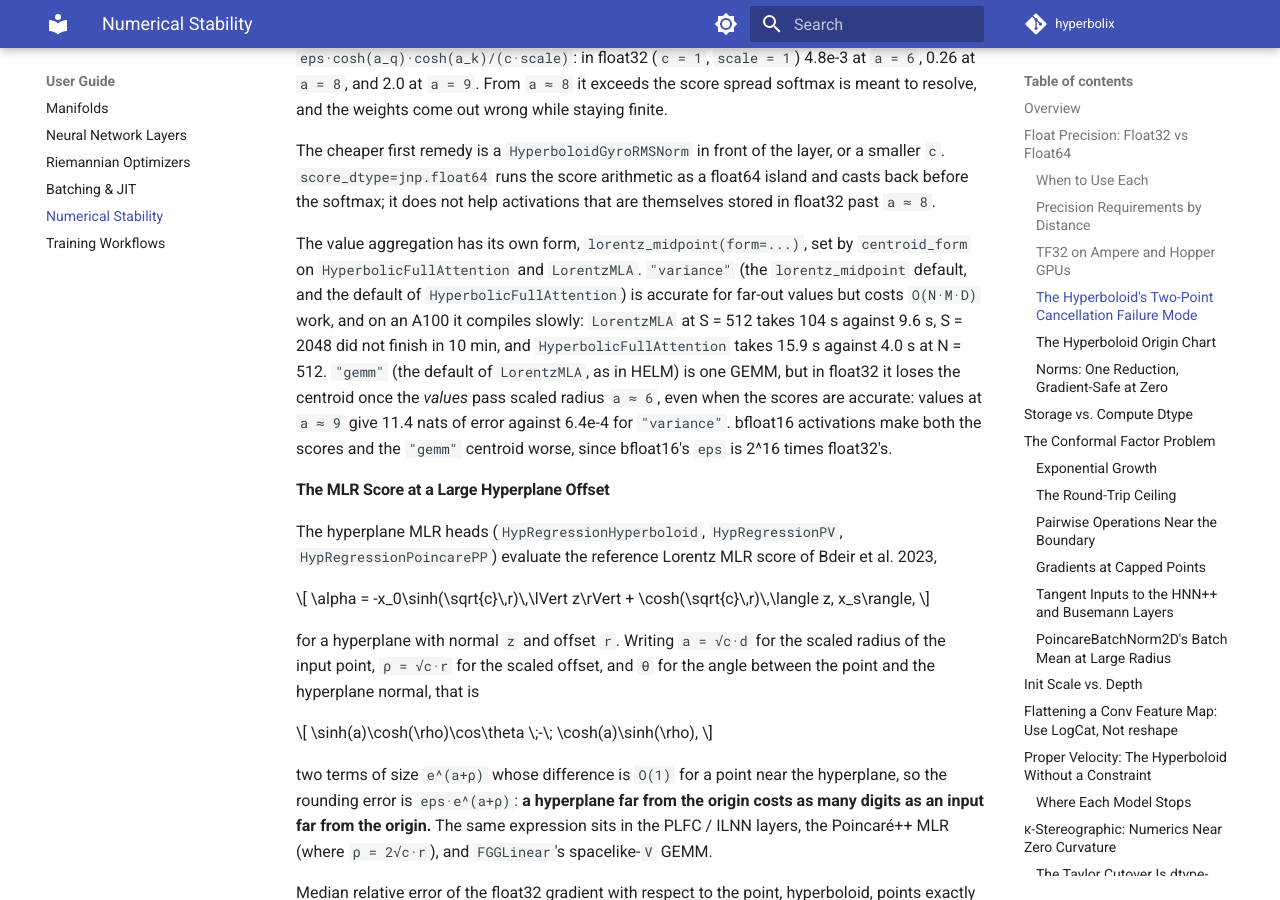
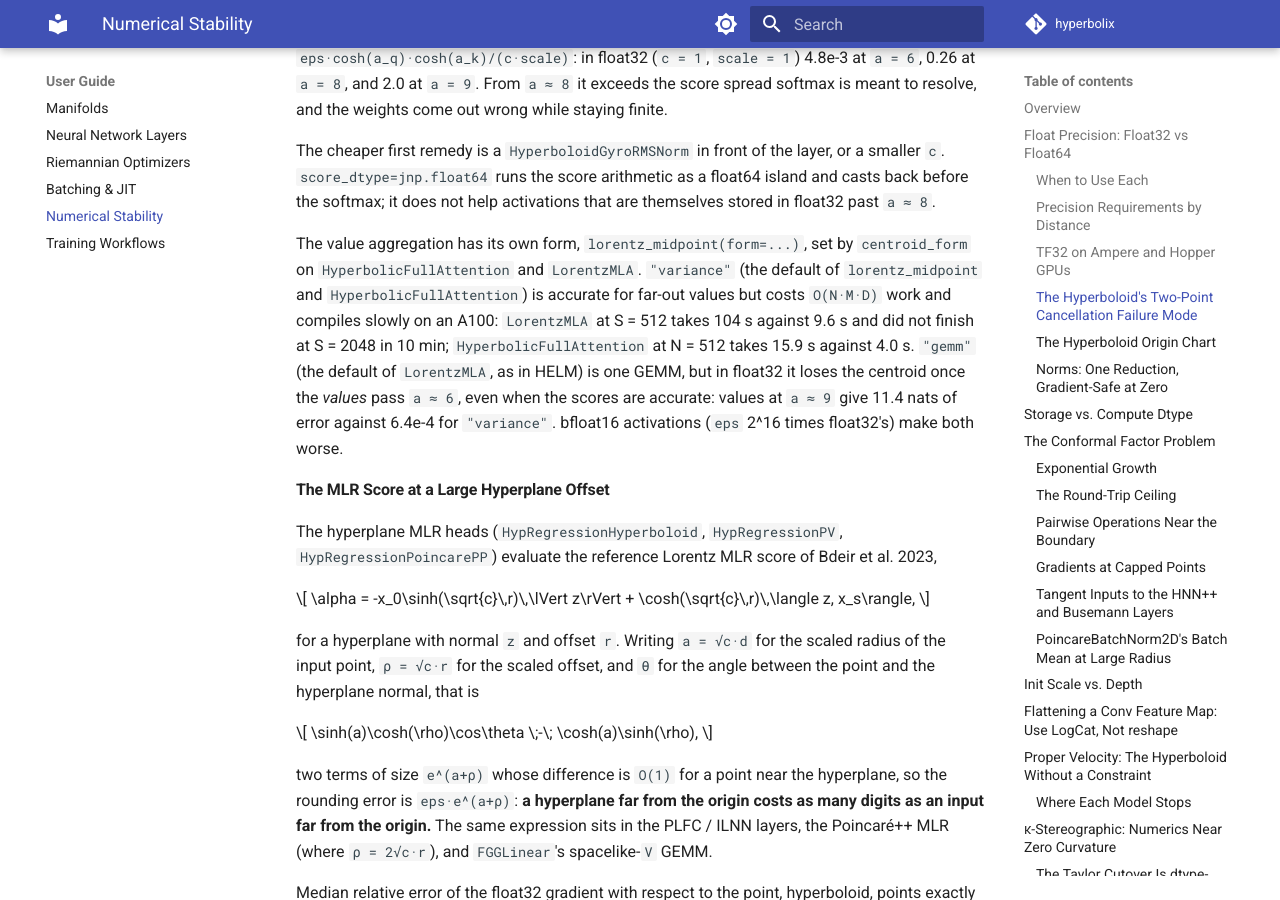
Before and after one commit to timoklein/hyperbolix, an MkDocs documentation site: the page built from docs/user-guide/numerical-stability.md, in a window 1280 px wide and 900 px high, scrolled down 5450 px. Built offline with MkDocs 1.6.1 and Material for MkDocs 9.7.7, drawn with Linux system fonts in a browser that asks for light colours; comment, search, counter and statistics services are not loaded; the version menu is left out.

Commit message:
Trim numerical-stability.md: HELM centroid-forms paragraph

```diff
--- a/docs/user-guide/numerical-stability.md
+++ b/docs/user-guide/numerical-stability.md
@@ -216,14 +216,13 @@ The cheaper first remedy is a `HyperboloidGyroRMSNorm` in front of the layer, or
 softmax; it does not help activations that are themselves stored in float32 past `a ≈ 8`.
 
 The value aggregation has its own form, `lorentz_midpoint(form=...)`, set by `centroid_form` on
-`HyperbolicFullAttention` and `LorentzMLA`. `"variance"` (the `lorentz_midpoint` default, and the
-default of `HyperbolicFullAttention`) is accurate for far-out values but costs `O(N·M·D)` work, and on
-an A100 it compiles slowly: `LorentzMLA` at S = 512 takes 104 s against 9.6 s, S = 2048 did not finish
-in 10 min, and `HyperbolicFullAttention` takes 15.9 s against 4.0 s at N = 512. `"gemm"` (the default of
-`LorentzMLA`, as in HELM) is one GEMM, but in float32 it loses the centroid once the *values* pass scaled
-radius `a ≈ 6`, even when the scores are accurate: values at `a ≈ 9` give 11.4 nats of error against
-6.4e-4 for `"variance"`. bfloat16 activations make both the scores and the `"gemm"` centroid worse,
-since bfloat16's `eps` is 2^16 times float32's.
+`HyperbolicFullAttention` and `LorentzMLA`. `"variance"` (the default of `lorentz_midpoint` and
+`HyperbolicFullAttention`) is accurate for far-out values but costs `O(N·M·D)` work and compiles
+slowly on an A100: `LorentzMLA` at S = 512 takes 104 s against 9.6 s and did not finish at S = 2048
+in 10 min; `HyperbolicFullAttention` at N = 512 takes 15.9 s against 4.0 s. `"gemm"` (the default of
+`LorentzMLA`, as in HELM) is one GEMM, but in float32 it loses the centroid once the *values* pass
+`a ≈ 6`, even when the scores are accurate: values at `a ≈ 9` give 11.4 nats of error against 6.4e-4
+for `"variance"`. bfloat16 activations (`eps` 2^16 times float32's) make both worse.
 
 #### The MLR Score at a Large Hyperplane Offset {#mlr-large-bias}
 
```
